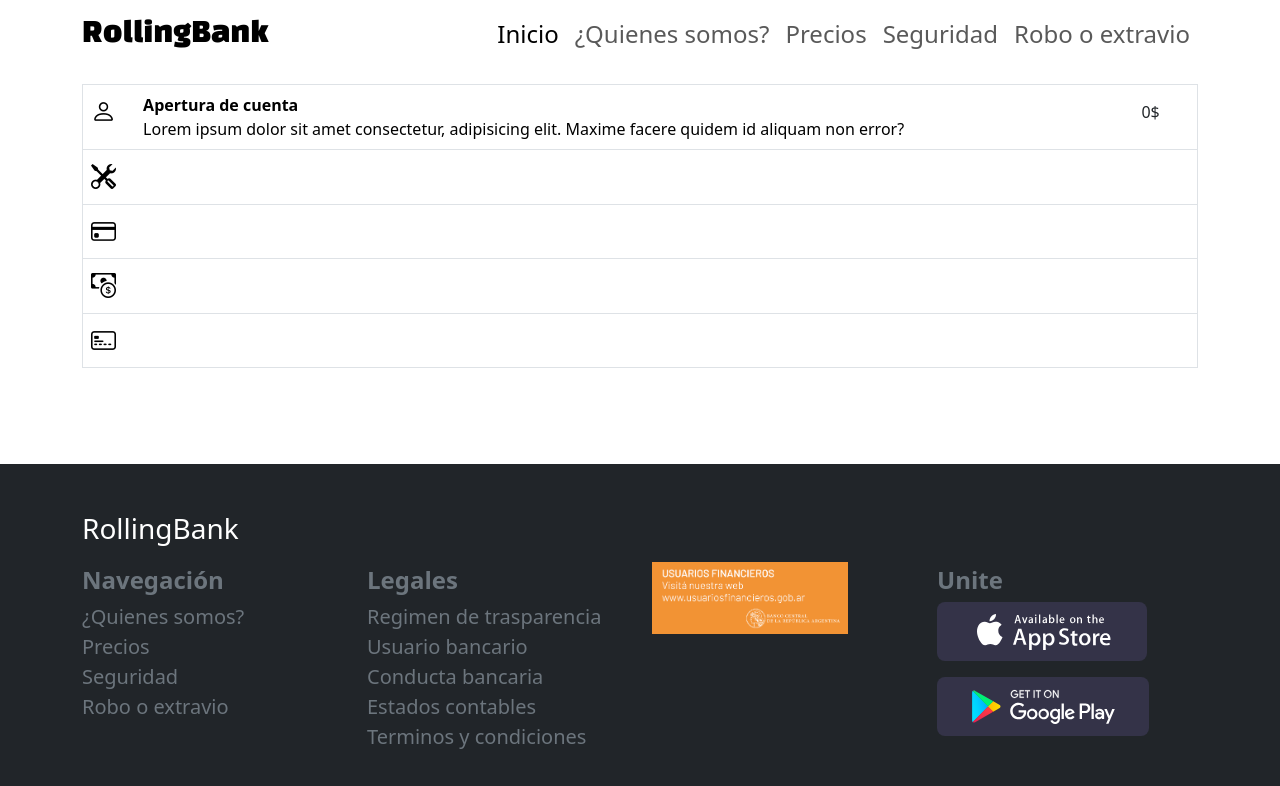
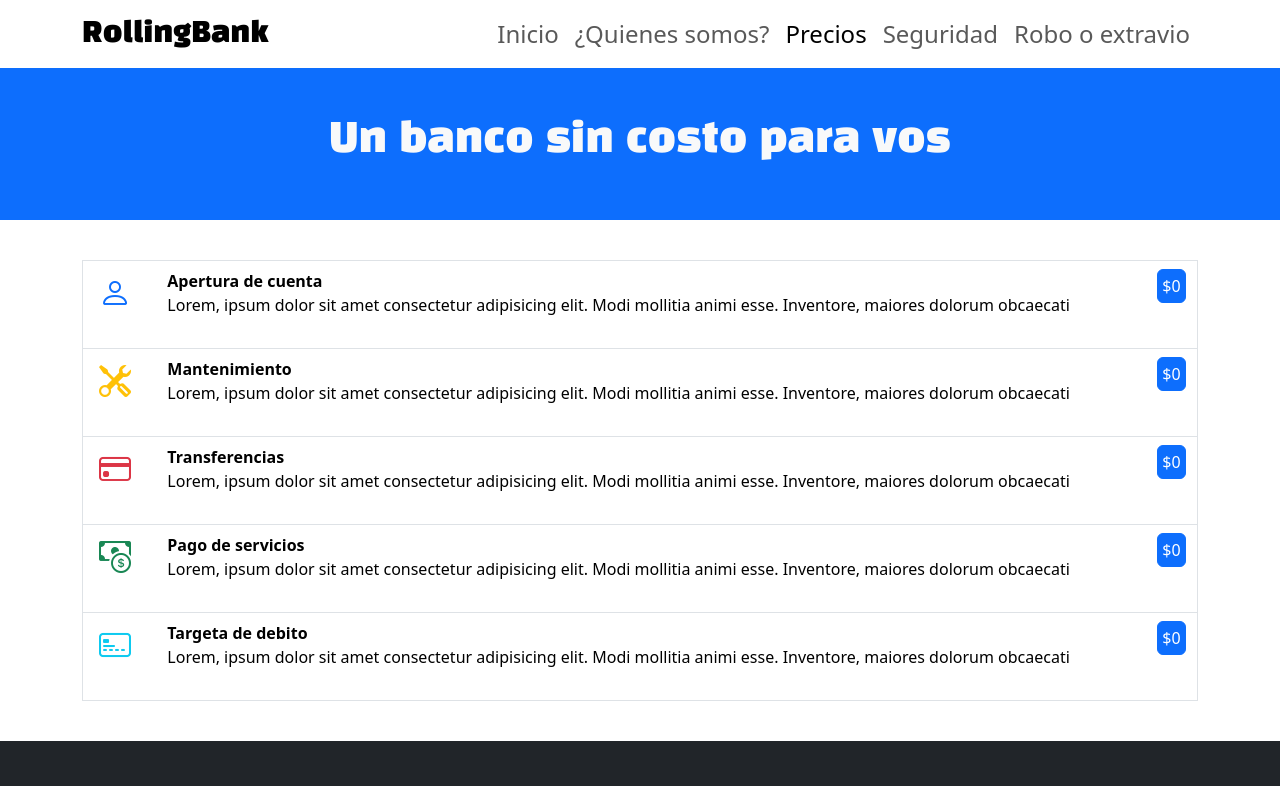
Before and after one commit to nicoiosa/rollingBankT1, a plain HTML site: page pages/precios.html in a window 1280 px wide. Shown: the top 786 px of the page. Drawn offline with nearby package versions, Linux system fonts and the light colour scheme.

Commit message:
tabla y titulo terminados

```diff
--- a/css/precios.css
+++ b/css/precios.css
@@ -1,17 +1,59 @@
 @import url('https://fonts.googleapis.com/css2?family=Black+Han+Sans&display=swap');
-#navTitle{
+
+#navTitle {
     font-family: 'Black Han Sans'
 }
 
-body{
+#font {
+
+    font-family: 'Black Han Sans';
+}
+
+body {
     min-height: 100vh;
     display: flex;
     flex-direction: column;
 }
-main{
+
+main {
     flex-grow: 1;
 }
-.tamañoIcono{
-font-size: 25px;
+
+.tamañoIcono {
+    font-size: 32px;
 
 }
+
+.tamañoTabla {
+    height: 88px;
+
+}
+
+.tamañoBoton {
+
+    width: 10px;
+}
+
+#colorCuenta {
+    color: #0d6efd;
+
+}
+
+#colorMantenimiento {
+    color: #ffc107;
+
+}
+
+#colorTransferencias {
+    color: #dc3545;
+
+}
+
+#colorPago {
+    color: #198754;
+}
+
+#colorDebito {
+
+    color: #0dcaf0;
+}
--- a/pages/precios.html
+++ b/pages/precios.html
@@ -28,13 +28,13 @@
                 <div class="collapse navbar-collapse" id="navbarNav">
                     <ul class="ms-auto navbar-nav">
                         <li class="nav-item">
-                            <a class="nav-link fs-4 active" aria-current="page" href="index.html">Inicio</a>
+                            <a class="nav-link fs-4 " aria-current="page" href="index.html">Inicio</a>
                         </li>
                         <li class="nav-item">
                             <a class="nav-link fs-4" href="#">¿Quienes somos?</a>
                         </li>
                         <li class="nav-item">
-                            <a class="nav-link fs-4" href="#">Precios</a>
+                            <a class="nav-link fs-4 active" href="#">Precios</a>
                         </li>
                         <li class="nav-item">
                             <a class="nav-link fs-4" href="#">Seguridad</a>
@@ -48,38 +48,51 @@
         </nav>
     </header>
     <main>
+        <article class="bg-primary text-light py-5" id="font">
+            <div class="container text-center">
+                <H1>Un banco sin costo para vos</H1>
+            </div>
 
-        <section class="container mt-3">
+        </article>
+        <section class="container mt-3 py-4">
             <div class="table-responsive">
-                <table class="table table-hover border">
+                <table class="table table-hover border ">
 
                     <tbody>
-                        <tr>
-                            <td><i class="bi bi-person tamañoIcono"></i></td>
-                            <td><b>Apertura de cuenta</b> <br>
-                                Lorem ipsum dolor sit amet consectetur, adipisicing elit. Maxime facere quidem id
-                                aliquam non error?</td>
-                            <td><button class="btn">0$</button></td>
+                        <tr class="tamañoTabla">
+                            <td><i class="bi bi-person tamañoIcono ps-2" id="colorCuenta"></i></td>
+                            <td class="ps-4 pe-0"><b>Apertura de cuenta</b> <br>
+                                Lorem, ipsum dolor sit amet consectetur adipisicing elit. Modi mollitia animi esse.
+                                Inventore, maiores dolorum obcaecati </td>
+                            <td><a href="#" class="btn btn-primary p-1 ">$0</a></td>
                         </tr>
-                        <tr>
-                            <td><i class="bi bi-tools tamañoIcono"></i></td>
-                            <td></td>
-                            <td></td>
+                        <tr class="tamañoTabla">
+                            <td><i class="bi bi-tools tamañoIcono ps-2" id="colorMantenimiento"></i></td>
+                            <td class="ps-4"><b>Mantenimiento</b> <br>
+                                Lorem, ipsum dolor sit amet consectetur adipisicing elit. Modi mollitia animi esse.
+                                Inventore, maiores dolorum obcaecati </td>
+                            <td><a href="#" class="btn btn-primary p-1 ">$0</a></td>
                         </tr>
-                        <tr>
-                            <td><i class="bi bi-credit-card tamañoIcono"></i></td>
-                            <td></td>
-                            <td></td>
+                        <tr class="tamañoTabla">
+                            <td><i class="bi bi-credit-card tamañoIcono ps-2" id="colorTransferencias"></i></td>
+                            <td class="ps-4"><b>Transferencias</b> <br>
+                                Lorem, ipsum dolor sit amet consectetur adipisicing elit. Modi mollitia animi esse.
+                                Inventore, maiores dolorum obcaecati </td>
+                            <td><a href="#" class="btn btn-primary p-1 ">$0</a></td>
                         </tr>
-                        <tr>
-                            <td><i class="bi bi-cash-coin tamañoIcono"></i></td>
-                            <td></td>
-                            <td></td>
+                        <tr class="tamañoTabla">
+                            <td><i class="bi bi-cash-coin tamañoIcono ps-2" id="colorPago"></i></td>
+                            <td class="ps-4"><b>Pago de servicios</b> <br>
+                                Lorem, ipsum dolor sit amet consectetur adipisicing elit. Modi mollitia animi esse.
+                                Inventore, maiores dolorum obcaecati </td>
+                            <td><a href="#" class="btn btn-primary p-1 ">$0</a></td>
                         </tr>
-                        <tr>
-                            <td><i class="bi bi-credit-card-2-front tamañoIcono"></i></td>
-                            <td></td>
-                            <td></td>
+                        <tr class="tamañoTabla">
+                            <td><i class="bi bi-credit-card-2-front tamañoIcono ps-2"id="colorDebito"></i></td>
+                            <td class="ps-4"><b>Targeta de debito</b> <br>
+                                Lorem, ipsum dolor sit amet consectetur adipisicing elit. Modi mollitia animi esse.
+                                Inventore, maiores dolorum obcaecati </td>
+                            <td><a href="#" class="btn btn-primary p-1 ">$0</a></td>
                         </tr>
                     </tbody>
 
@@ -118,8 +131,8 @@
                         <a class="col-12 text-decoration-none text-secondary fs-5" href="#">Terminos y condiciones</a>
                     </div>
                 </div>
-                <div class="col-md-6 col-lg-3 mb-3 mb-md-0"><img src="../img/usuariosfinancieros.png" alt="Usuarios financieros"
-                        class="img-fluid w-75"></div>
+                <div class="col-md-6 col-lg-3 mb-3 mb-md-0"><img src="../img/usuariosfinancieros.png"
+                        alt="Usuarios financieros" class="img-fluid w-75"></div>
                 <div class="col-md-6 col-lg-3">
                     <p class="fs-4 fw-bold mb-1">Unite</p>
                     <img src="../img/badge-apple-store.svg" alt="Apple Store" class="img-fluid mb-3">
```
